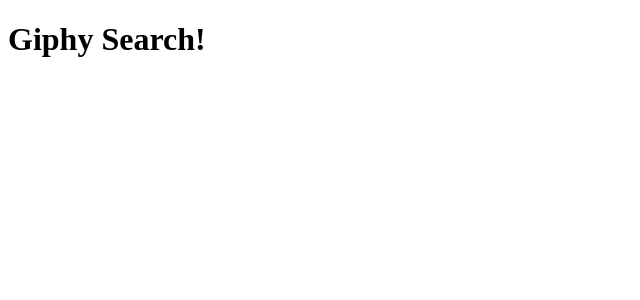
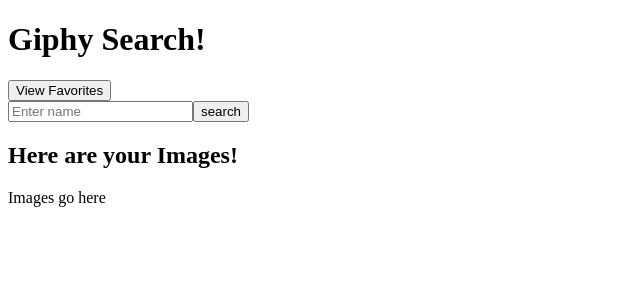
Before and after one commit to jonodori/Giphy-Saga-Project, a React (Create React App) app: page / in a window 1280 px wide. Shown: the top 300 px of the page, without its empty margins (0-640 px from the left). Built offline with nearby package versions, Linux system fonts and the light colour scheme.

Commit message:
Created wireframe for homepage

```diff
--- a/src/components/App/App.js
+++ b/src/components/App/App.js
@@ -1,10 +1,9 @@
 import React from 'react';
+import HomePage from './HomePage/HomePage';
 
 function App(props) {
   return (
-    <div>
-      <h1>Giphy Search!</h1>
-    </div>
+   <HomePage />
   );
 }
 
--- /dev/null
+++ b/src/components/App/HomePage/HomePage.jsx
@@ -0,0 +1,24 @@
+function HomePage(){
+    return(
+        <>
+            <div>
+                <h1>Giphy Search!</h1>
+                <div>
+                    <button> View Favorites</button>
+                </div>
+            </div>
+                <div>
+                    <input type='text' placeholder='Enter name'/>
+                    <span><button>search</button></span>
+                </div>
+                <section>
+                    <h2> Here are your Images!</h2>
+                    <div>
+                        Images go here
+                    </div>
+                </section>
+        </>
+    )
+}
+
+export default HomePage;
```
Also changed, not shown: 1 other file (tests, documents, lock files or other folders).
